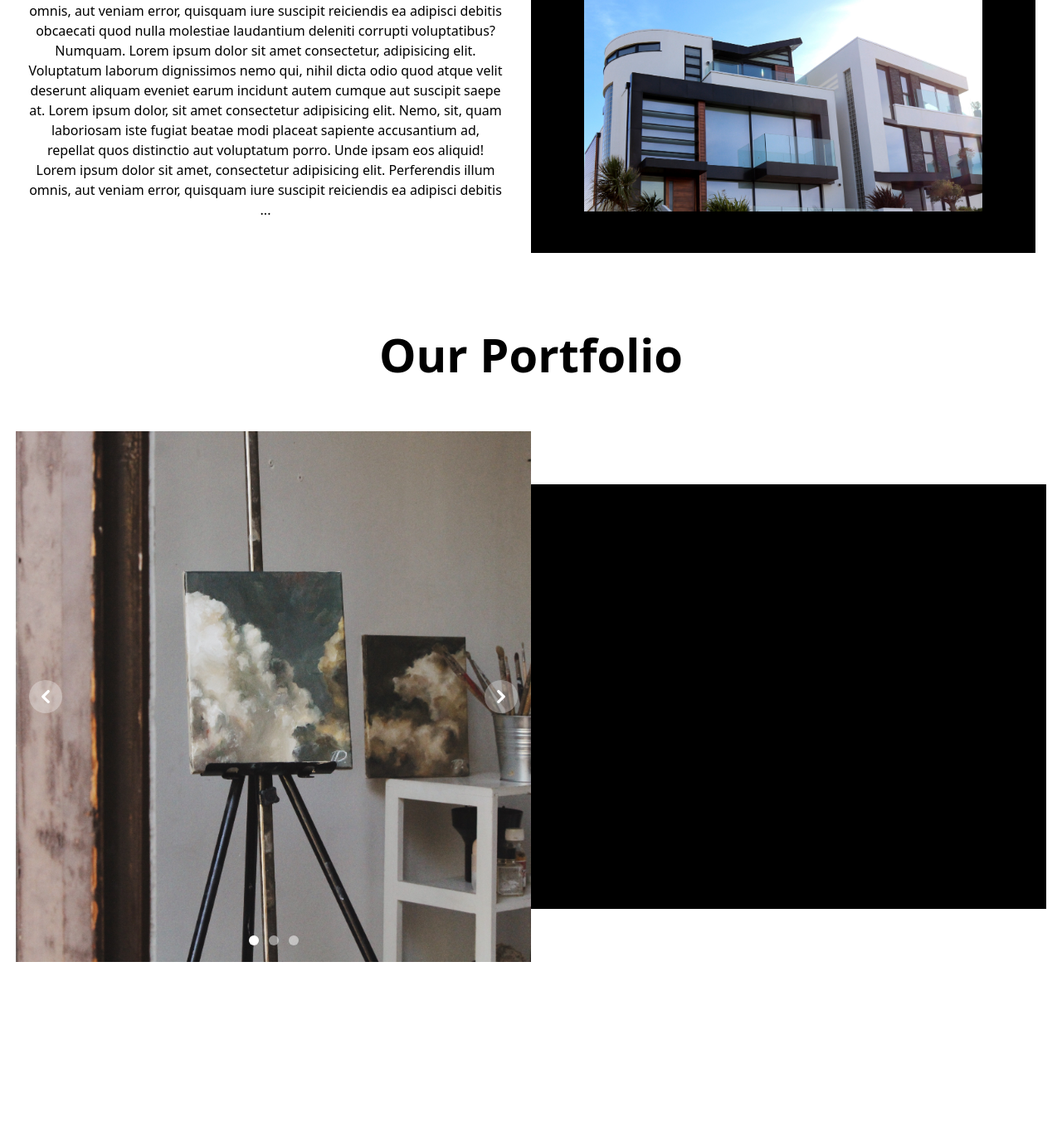
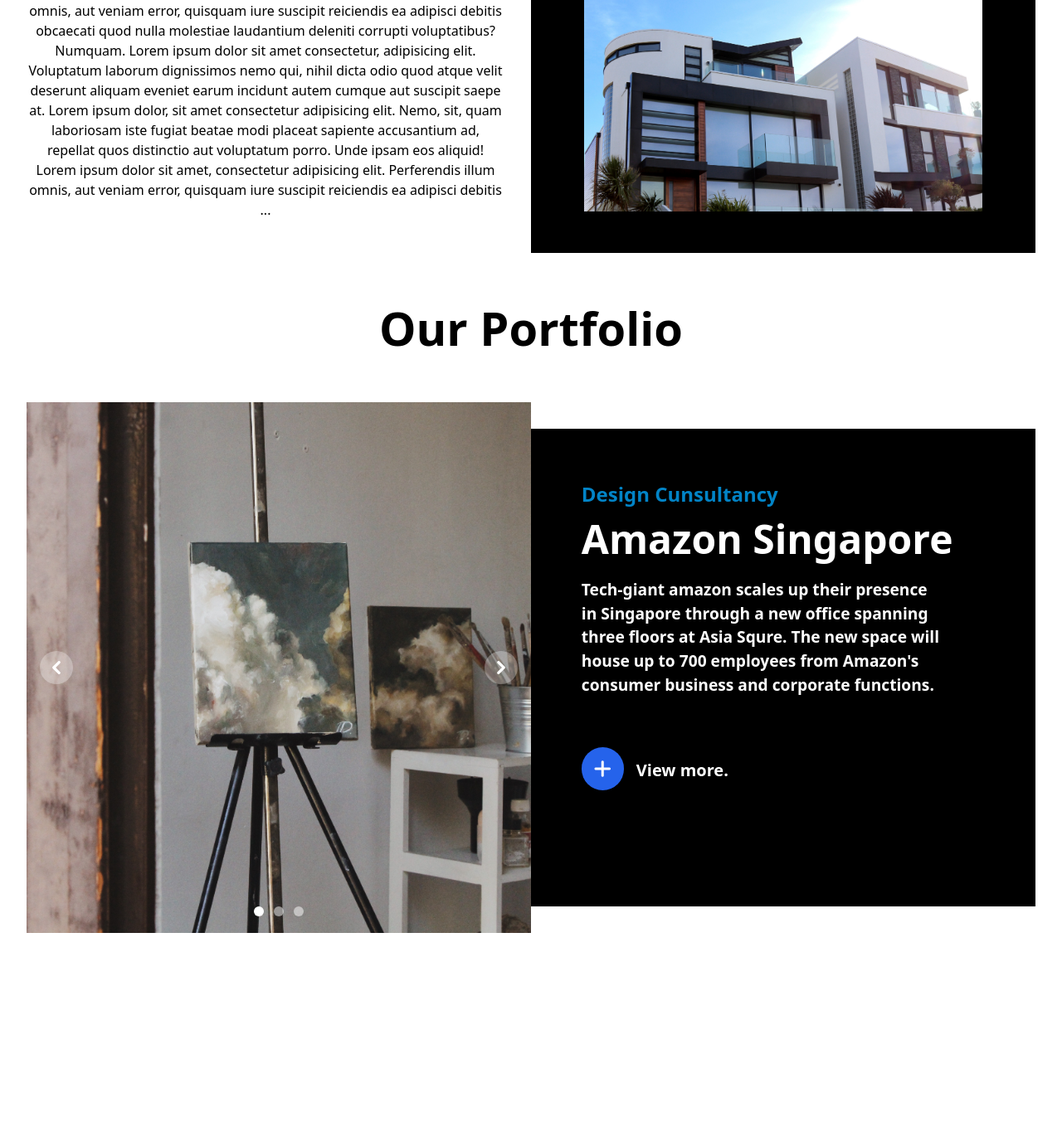
Before and after one commit to jakemerlin1133/architect2, a PHP site: page / in a window 1280 px wide. Shown: the part 1143-2502 px from the top of the page at 83% size. After the commit the page ends 2268 px from the top, so only its background shows below. Run offline with PHP 8.4, Linux system fonts and the light colour scheme; some libraries are stand-ins or nearby versions.

Commit message:
code changed

```diff
--- a/index.php
+++ b/index.php
@@ -159,11 +159,11 @@
     </div>
 
     <!-- Portfolio -->
-    <div class="font-bold text-center text-[3.5em] mt-[5rem] mb-[4%]">
+    <div class="font-bold text-center text-[3.5em] mt-[3rem] mb-[1rem]">
         Our Portfolio
     </div>
 
-    <div class="px-[1.5vw] grid max-[1023px]:grid-cols-1 min-[1024px]:grid-cols-2">
+    <div class="min-[1023px]:p-[2.5vw] grid max-[1023px]:grid-cols-1 min-[1024px]:grid-cols-2">
         <div>
 
             <div id="default-carousel" class="relative w-full z-[1]" data-carousel="slide">
@@ -208,8 +208,11 @@
             </div>
         </div>
 
-        <div class="bg-black h-[80%] w-full my-auto">
-            qweqw
+        <div class="bg-black w-full pt-[10%] pl-[10%] .... min-[1024px]:my-auto min-[1024px]:h-[90%]">
+            <div class="text-sky-600 font-bold text-[1.5em]">Design Cunsultancy</div>
+            <div class="text-white font-bold text-[3em] pr-[5%]">Amazon Singapore</div>
+            <div class="text-white font-bold w-[80%] text-[1.2em] mt-[2%]">Tech-giant amazon scales up their presence in Singapore through a new office spanning three floors at Asia Squre. The new space will house up to 700 employees from Amazon's consumer business and corporate functions.</div>
+            <h1 class="text-white mb-[5%]"><i class=" fa-solid fa-plus mt-[11%] text-2xl py-[10px] px-[15px] bg-blue-600 rounded-full"></i><a href=""><span class="ml-[15px] text-xl font-bold hover:text-blue-600 cursor-pointer">View more.</span></a></h1>
         </div>
     </div>
 
```
